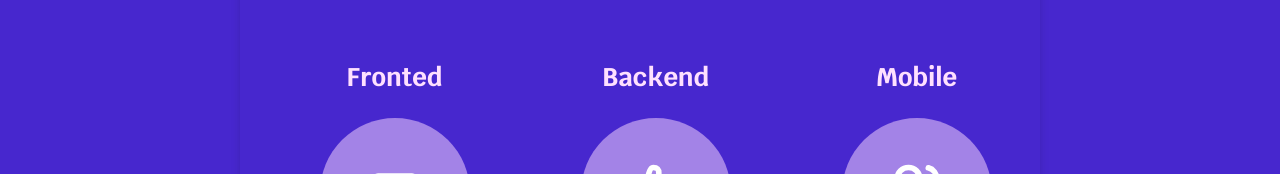
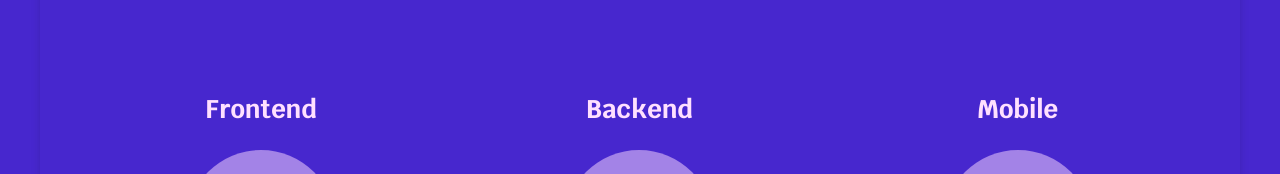
Before and after one commit to luisDur8/freelancer, a plain HTML site: page index.html in a window 1280 px wide. Shown: the part 878-1052 px from the top of the page. Drawn offline with nearby package versions, Linux system fonts and the light colour scheme.

Commit message:
mejoras2 - en texto y diseño

```diff
--- a/css/style.css
+++ b/css/style.css
@@ -54,7 +54,7 @@ h3 {
 
 .contenedor {
   margin: 0 auto;
-  max-width: 800px;
+  max-width: 1200px;
 }
 
 .sombra {
@@ -149,10 +149,6 @@ h3 {
   border:none;
 }
 
-.boton:hover{
-  cursor: pointer;
-}
-
 .servicios {
   scroll-snap-align: center;
   scroll-snap-stop: always;
@@ -162,18 +158,15 @@ h3 {
   .servicios {
     display: grid;
     grid-template-columns: 33.3% 33.3% 33.3%;
-    column-gap: 1rem;
   }
-}
-
-.servicio {
-  text-align:center;
 }
 
 .servicio {
   display: flex;
   flex-direction: column;
   align-items: center;
+  text-align: center;
+  padding: 2rem;
 }
 
 .iconos {
@@ -296,7 +289,8 @@ h3 {
   display: none;
 }
 
-[type="submit"]:hover {
+.boton:hover {
+  cursor: pointer;
   opacity: 75%;
 }
 
--- a/index.html
+++ b/index.html
@@ -1,5 +1,7 @@
 <!DOCTYPE html>
 <html lang="es">
+
+<!--------------------------- HEAD --------------------------->
 <head>
   <meta charset="UTF-8">
   <meta name="viewport" content="width=device-width, initial-scale=1.0">
@@ -12,11 +14,12 @@
   <link rel="stylesheet" href="css/style.css">
 </head>
 
-<!------------------- BODY ------------------->
+<!--------------------------- BODY --------------------------->
 
 <body>
   <header>Freelancer</header>
 
+<!-------------- BARRA DE NAVEGACION ------------->
   <div class=" nav-bg">
     <nav class="navegacion contenedor">
       <a href="#">Inicio</a>
@@ -26,6 +29,7 @@
     </nav>
   </div>
 
+<!--------------------- HERO --------------------->
   <div class="hero">
     <div class="contenido-hero">
       <h2>luisDur<span> - Página Personal</span></h2>
@@ -42,12 +46,14 @@
     </div>
   </div>
 
-<!------------------- MIS SERVICIOS ------------------->
+<!----------------- MIS SERVICIOS ---------------->
   <div class="contenedor sombra">
     <h2>Mis Servicios</h2>
     <main class="servicios">
+
+<!-- FRONTEND-->
       <div class="servicio">
-        <h3>Fronted</h3>
+        <h3>Frontend</h3>
         <div class="iconos">
           <svg xmlns="http://www.w3.org/2000/svg" class="icon icon-tabler icon-tabler-device-laptop" width="68" height="68" viewBox="0 0 24 24" stroke-width="2" stroke="#ffffff" fill="none" stroke-linecap="round" stroke-linejoin="round">
               <path stroke="none" d="M0 0h24v24H0z" fill="none"/>
@@ -59,6 +65,8 @@
           Como desarrollador frontend, me especializo en UI/UX para diseñar y construir interfaces de usuario atractivas y funcionales. Utilizo tecnologías como HTML, CSS (Bootstrap) y JavaScript (React) para garantizar que las páginas web sean responsivas, accesibles y estéticamente agradables en todos los dispositivos y navegadores.
         </p>
       </div>
+
+<!-- BACKEND-->
       <div class="servicio">
         <h3>Backend</h3>
         <div class="iconos">
@@ -75,6 +83,8 @@
           En el desarrollo backend, me encargo de la lógica y la estructura detrás de las aplicaciones web y móviles. Trabajo con lenguajes de programación como Java (Spring Boot) y JS (Node), en bases de datos uso Oracle y MySQL para crear sistemas escalables y seguros que gestionan y procesan datos de manera eficiente.
         </p>
       </div>
+
+<!-- MOBILE-->
       <div class="servicio">
         <h3>Mobile</h3>
         <div class="iconos">
@@ -92,7 +102,7 @@
       </div>
     </main>
 
-<!------------------- FORM ------------------->
+<!--------------------- FORM --------------------->
     <div id="contacto" class="contacto">
       <h2>Contacto</h2>
       <form class="formulario contact-form" action="#" method="POST">
@@ -110,7 +120,8 @@
             <label>Mensaje</label>
             <textarea name="comments" placeholder="Déjame tus comentarios" required></textarea>
           </div>
-        </div><!--.contenedor-campos-->
+        </div>
+
         <div class="contact-form-loader text-center none">
           <img src="img/loader.svg" alt="Enviando...">
         </div>
@@ -119,10 +130,9 @@
         </div>
       </form>
     </div>
-  </div> <!--.contenedor-->
+  </div>
 
-<!------------------- FOOTER ------------------->
-
+<!---------------------- FOOTER ------------------>
   <footer class="footer">
     <p>© luisDur │ Todos los derechos reservados 2023</p>
   </footer>
```
Also changed, not shown: img/hero2.jpg (deleted). Lines whose indentation alone changed are shown as unchanged.
